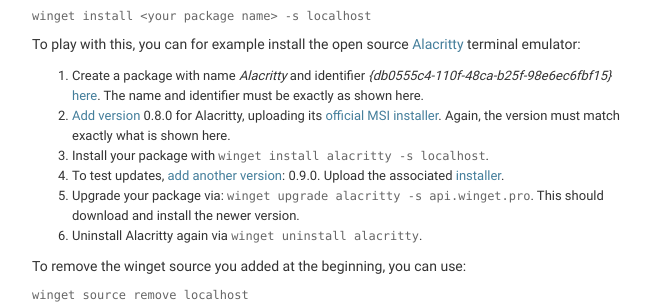
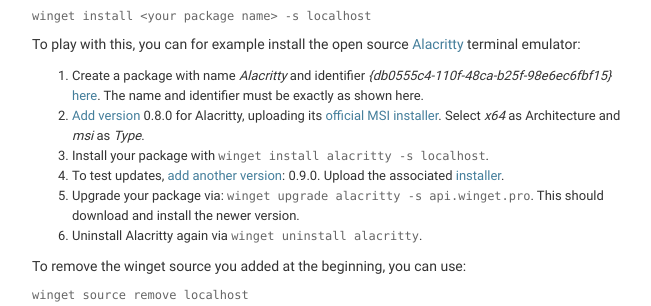
Before and after one commit to omaha-consulting/winget.pro, a Django app: template templates/admin/index.html in a window 1280 px wide. Shown: the part 313-619 px from the top of the page, without its empty margins (8-659 px from the left). Run offline with Django 3.2, Linux system fonts and the light colour scheme; the template is opened without the code that fills it, so the values that code supplies are empty.

Commit message:
Further improve user instructions

```diff
--- a/templates/admin/index.html
+++ b/templates/admin/index.html
@@ -50,7 +50,7 @@
                 <a href="{% url 'admin:winget_version_add' %}">Add version</a>
                 0.8.0 for Alacritty, uploading its
                 <a href="https://github.com/alacritty/alacritty/releases/download/v0.8.0/Alacritty-v0.8.0-installer.msi">
-                    official MSI installer</a>. Again, the version must match exactly what is shown here.
+                    official MSI installer</a>. Select <em>x64</em> as Architecture and <em>msi</em> as <em>Type</em>.
             </li>
             <li>
                 Install your package with
```
